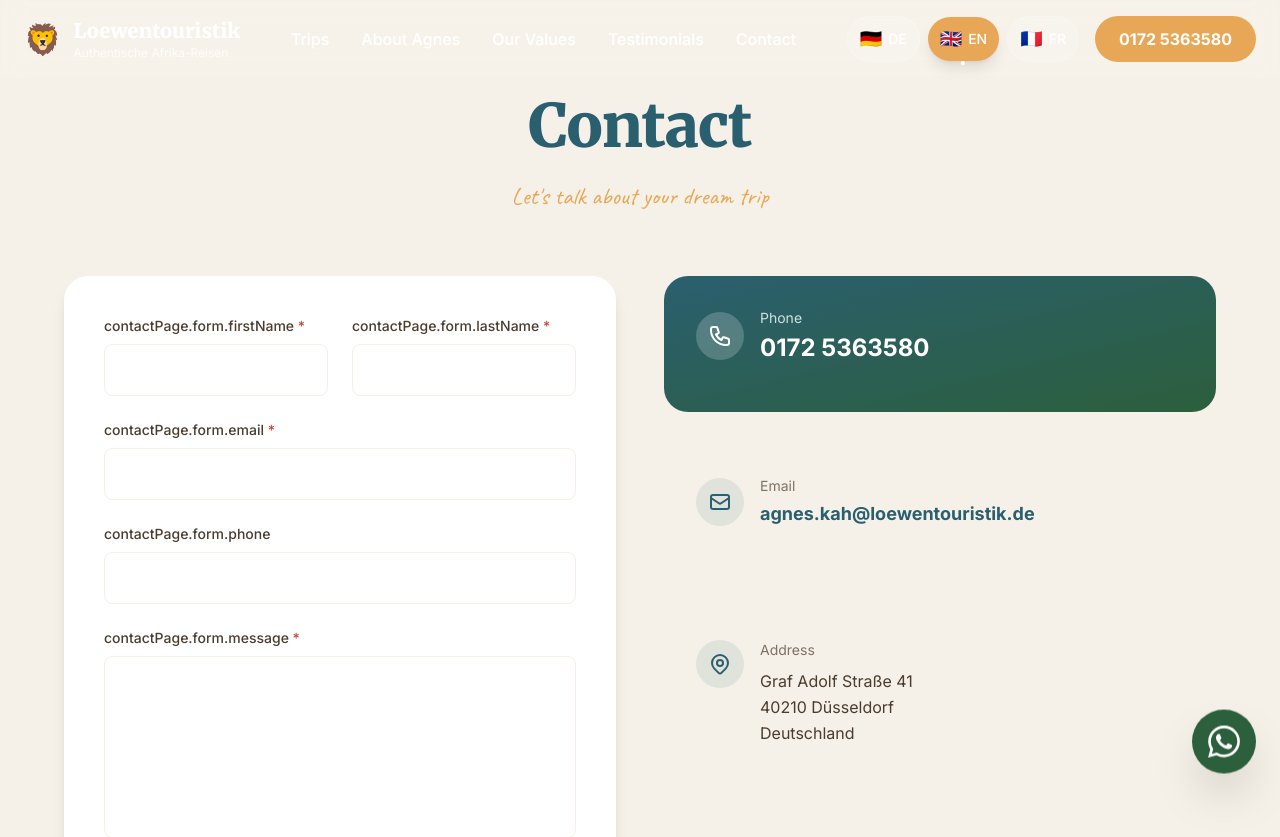
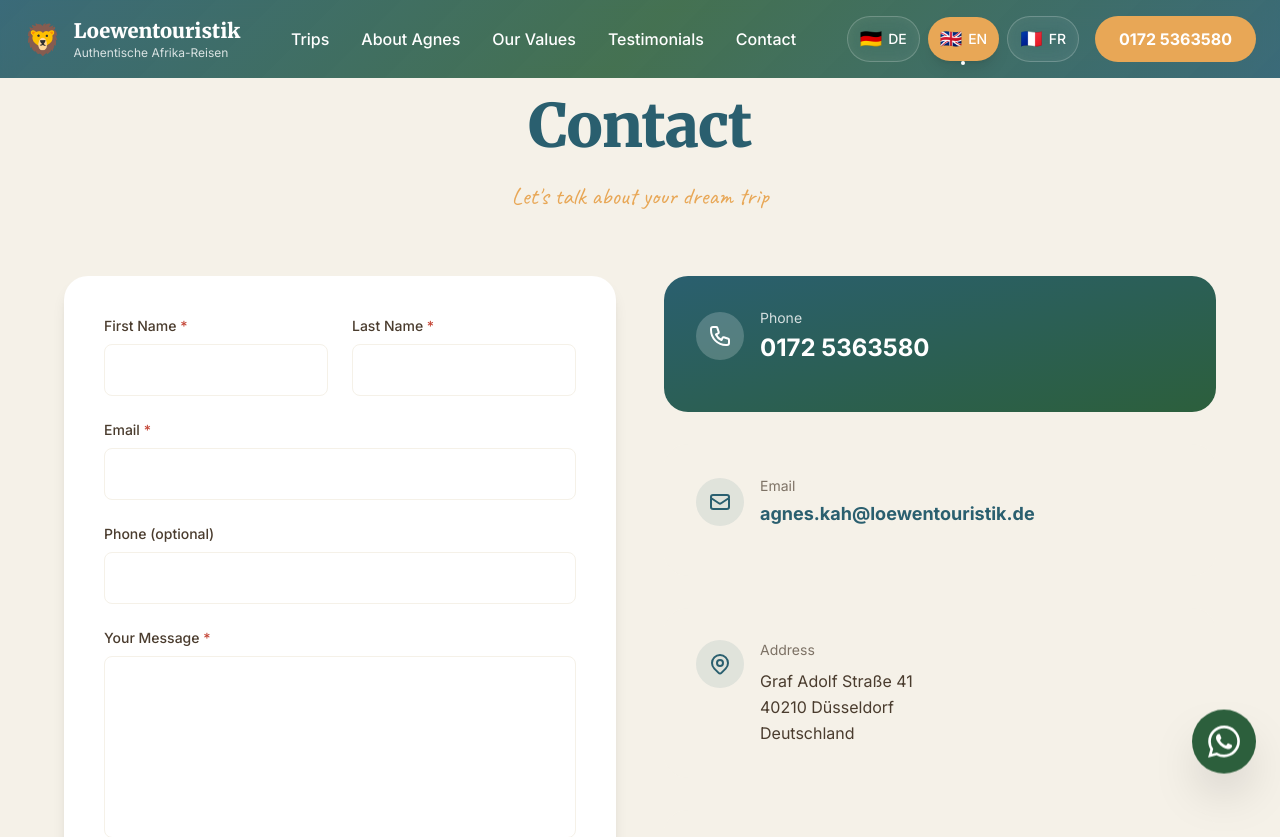
Before and after one commit to ProjektKAIA/LowenTouristik, a Next.js app: page /en/kontakt in a window 1280 px wide. Shown: the top 837 px of the page. Built offline with nearby package versions, Linux system fonts and the light colour scheme.

Commit message:
Fix: Header mit statischem Hero-Gradient und ContactForm Übersetzungs-Key korrigiert

```diff
--- a/components/forms/ContactForm/ContactForm.tsx
+++ b/components/forms/ContactForm/ContactForm.tsx
@@ -6,7 +6,7 @@ import { useTranslations } from 'next-intl';
 import type { ContactFormProps, ContactFormData, ContactFormState } from './ContactForm.types';
 
 export function ContactForm({ className = '' }: ContactFormProps) {
-  const t = useTranslations('contactPage.form');
+  const t = useTranslations('contact.form');
 
   const [formData, setFormData] = useState<ContactFormData>({
     firstName: '',
@@ -54,6 +54,7 @@ export function ContactForm({ className = '' }: ContactFormProps) {
     <form onSubmit={handleSubmit} className={`space-y-6 ${className}`}>
       {/* Name Fields */}
       <div className="grid grid-cols-1 md:grid-cols-2 gap-6">
+        {/* First Name */}
         <div>
           <label htmlFor="firstName" className="block text-sm font-medium text-neutral-brown mb-2">
             {t('firstName')} <span className="text-accent-red">*</span>
@@ -69,6 +70,7 @@ export function ContactForm({ className = '' }: ContactFormProps) {
           />
         </div>
 
+        {/* Last Name */}
         <div>
           <label htmlFor="lastName" className="block text-sm font-medium text-neutral-brown mb-2">
             {t('lastName')} <span className="text-accent-red">*</span>
--- a/components/layout/Header/Header.tsx
+++ b/components/layout/Header/Header.tsx
@@ -33,8 +33,12 @@ export function Header({ className = '' }: HeaderProps) {
   return (
     <header
       className={`fixed top-0 w-full z-40 transition-all duration-300 ${
-        scrolled ? 'bg-white shadow-lg py-3' : 'bg-white/10 backdrop-blur-md py-4'
+        scrolled ? 'shadow-lg py-3' : 'py-4'
       } ${className}`}
+      style={{
+        background: 'linear-gradient(135deg, rgba(42, 95, 111, 0.92) 0%, rgba(44, 95, 60, 0.88) 50%, rgba(42, 95, 111, 0.92) 100%)',
+        backdropFilter: 'blur(12px)'
+      }}
     >
       <div className="container mx-auto px-4 md:px-6">
         <div className="flex items-center justify-between">
@@ -42,10 +46,10 @@ export function Header({ className = '' }: HeaderProps) {
           <Link href="/" className="flex items-center gap-3 group">
             <div className="text-3xl group-hover:scale-110 transition-transform">🦁</div>
             <div>
-              <div className={`font-serif font-black text-xl ${scrolled ? 'text-primary' : 'text-white'}`}>
+              <div className="font-serif font-black text-xl text-white">
                 {SITE_INFO.name}
               </div>
-              <div className={`text-xs ${scrolled ? 'text-neutral-brown/60' : 'text-white/80'}`}>
+              <div className="text-xs text-white/80">
                 {SITE_INFO.tagline}
               </div>
             </div>
@@ -58,9 +62,7 @@ export function Header({ className = '' }: HeaderProps) {
                 <Link
                   key={link.href}
                   href={link.href}
-                  className={`font-medium hover:text-secondary transition ${
-                    scrolled ? 'text-neutral-brown' : 'text-white'
-                  }`}
+                  className="font-medium text-white hover:text-secondary transition"
                 >
                   {link.label}
                 </Link>
@@ -68,9 +70,7 @@ export function Header({ className = '' }: HeaderProps) {
                 <a
                   key={link.href}
                   href={link.href}
-                  className={`font-medium hover:text-secondary transition ${
-                    scrolled ? 'text-neutral-brown' : 'text-white'
-                  }`}
+                  className="font-medium text-white hover:text-secondary transition"
                 >
                   {link.label}
                 </a>
@@ -96,7 +96,7 @@ export function Header({ className = '' }: HeaderProps) {
             aria-label="Toggle menu"
           >
             <svg
-              className={`w-6 h-6 ${scrolled ? 'text-primary' : 'text-white'}`}
+              className="w-6 h-6 text-white"
               fill="none"
               stroke="currentColor"
               viewBox="0 0 24 24"
```
